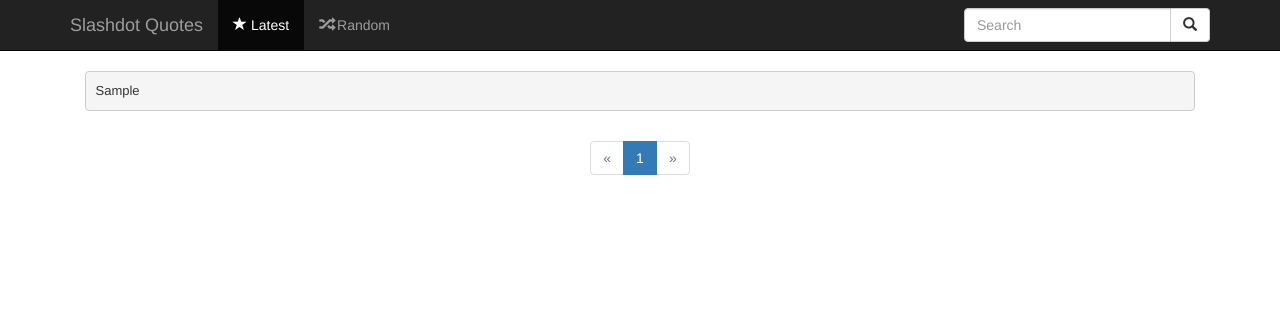
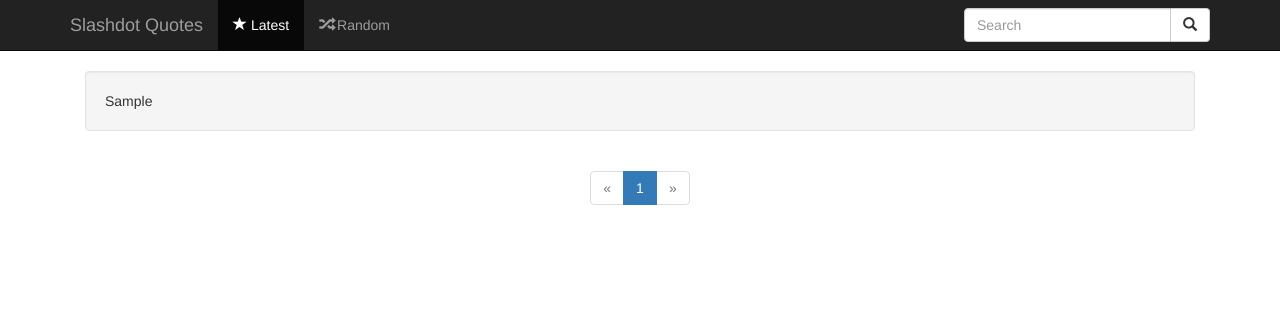
Before and after one commit to dhedegaard/quotes, a Django app: page / in a window 1280 px wide. Shown: the top 311 px of the page. Run offline with Django 3.2, Linux system fonts and the light colour scheme; tables that the repository leaves empty hold one stand-in row (values such as "Sample post"); parts of the project's set-up code (start-up, migrations or seed data) failed here and were passed over; some libraries are stand-ins or nearby versions.

Commit message:
now uses a bootstrap well for the quotes, instead of a homebuild css class.

```diff
--- a/quotes/static/quotes/style.css
+++ b/quotes/static/quotes/style.css
@@ -1,16 +1,3 @@
-.quote {
-    display: block;
-    padding: 9.5px;
-    margin: 0 0 10px;
-    font-size: 13px;
-    line-height: 1.428571429;
-    color: #333;
-    background-color: #f5f5f5;
-    border: 1px solid #ccc;
-    border-radius: 4px;
-    width: 100%;
-}
-
 .bold {
     font-weight: bold;
 }
--- a/quotes/templates/quotes/index.html
+++ b/quotes/templates/quotes/index.html
@@ -47,7 +47,7 @@
   {% endfor %}
   {% if total_quotes %}
     {% for quote in quotes %}
-      <div class="quote"
+      <div class="well"
            data-first-seen="{{ quote.created|date:'Y-m-d H:i:s' }}">
         {{ quote.quote|spacify|linebreaksbr }}
       </div>
```
